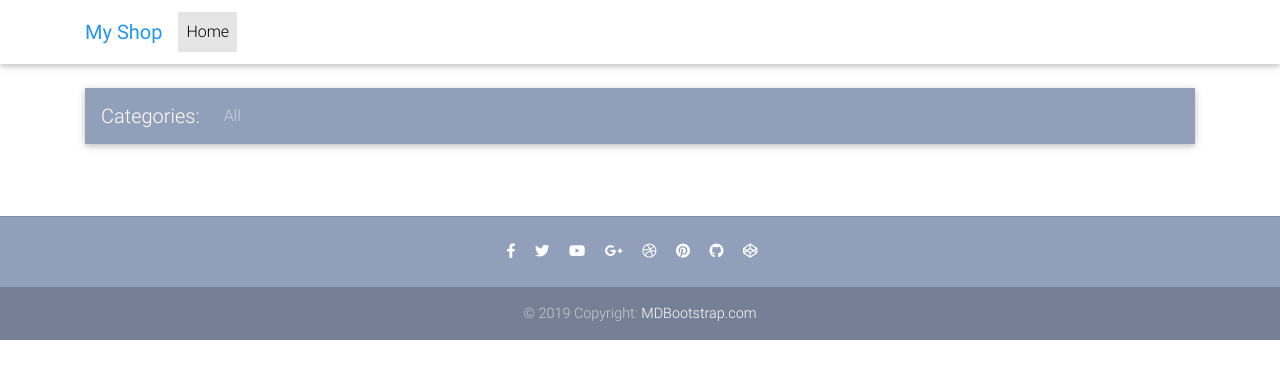
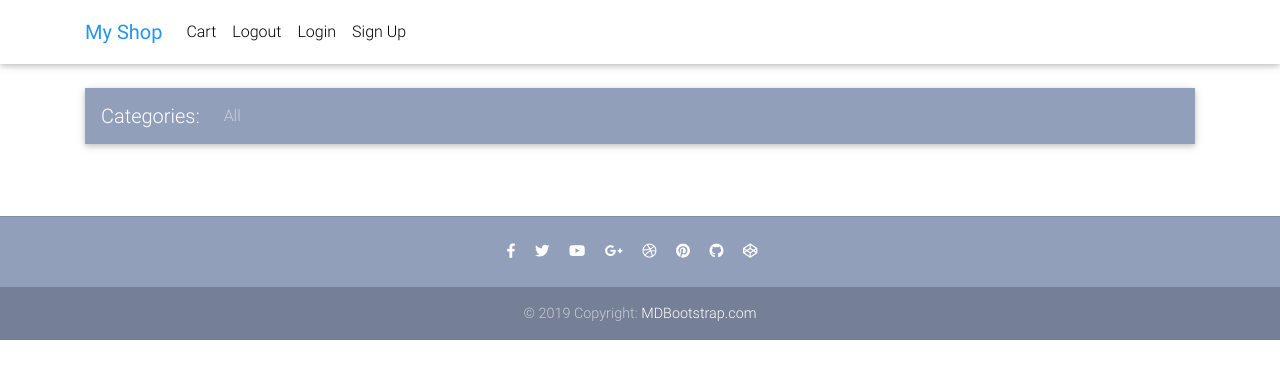
Before and after one commit to maresh88/django-shop-sample, a Django app: page /category/1/ in a window 1280 px wide. Shown: the top 379 px of the page. Run offline with Django 3.2, Linux system fonts and the light colour scheme; data that the repository does not hold is empty; some libraries are stand-ins or nearby versions.

Commit message:
adding new buttons to navbar.html

```diff
--- a/templates/navbar.html
+++ b/templates/navbar.html
@@ -16,16 +16,36 @@
         <div class="collapse navbar-collapse" id="navbarSupportedContent">
 
             <!-- Left -->
-            <ul class="navbar-nav mr-auto">
-                <li class="nav-item active">
-                    <a class="nav-link waves-effect" href="{% url 'shop:homepage' %}">Home
-                        <span class="sr-only">(current)</span>
-                    </a>
-                </li>
-            </ul>
+{#            <ul class="navbar-nav mr-auto">#}
+{#                <li class="nav-item active">#}
+{#                    <a class="nav-link waves-effect" href="{% url 'shop:homepage' %}">Home#}
+{#                        <span class="sr-only">(current)</span>#}
+{#                    </a>#}
+{#                </li>#}
+{#            </ul>#}
 
             <!-- Right -->
             <ul class="navbar-nav nav-flex-icons">
+                <li class="nav-item">
+                    <a href="#" class="nav-link waves-effect">
+                        <span class="clearfix d-none d-sm-inline-block"> Cart </span>
+                    </a>
+                </li>
+                <li class="nav-item">
+                    <a href="#" class="nav-link waves-effect">
+                        <span class="clearfix d-none d-sm-inline-block"> Logout </span>
+                    </a>
+                </li>
+                <li class="nav-item">
+                    <a href="#" class="nav-link waves-effect">
+                        <span class="clearfix d-none d-sm-inline-block"> Login </span>
+                    </a>
+                </li>
+                <li class="nav-item">
+                    <a href="#" class="nav-link waves-effect">
+                        <span class="clearfix d-none d-sm-inline-block"> Sign Up </span>
+                    </a>
+                </li>
 
             </ul>
 
```
